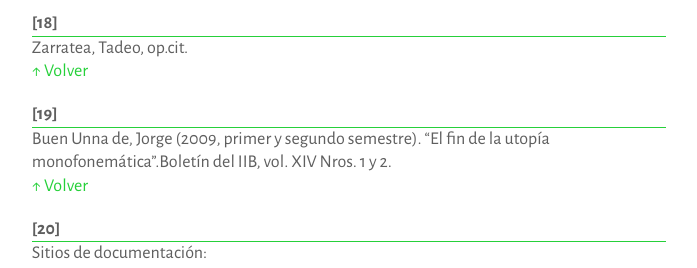
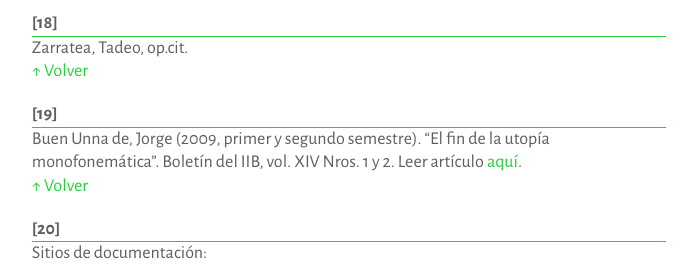
Before and after one commit to CaroGiovagnoli/tomar-la-palabra, a plain HTML site: page index.html in a window 1280 px wide. Shown: the part 10980-11248 px from the top of the page, without its empty margins (274-971 px from the left). Drawn offline with nearby package versions, Linux system fonts and the light colour scheme; a web font is replaced by a local one.

Commit message:
agregar link a articulo de jorge de buen unna

```diff
--- a/index.html
+++ b/index.html
@@ -424,7 +424,7 @@
 <section id="19down">
 
 	<h2>[19]</h2>
-		<p>Buen Unna de, Jorge (2009, primer y segundo semestre). “El fin de la utopía monofonemática”.Boletín del IIB, vol. XIV Nros. 1 y 2.
+		<p>Buen Unna de, Jorge (2009, primer y segundo semestre). “El fin de la utopía monofonemática”. Boletín del IIB, vol. XIV Nros. 1 y 2. Leer artículo <a href="https://brapci.inf.br/index.php/res/download/79475" target="_blank">aquí</a>.
 	<br>
 	<a href="#19up">↑ Volver</a>
 	</p>
```
